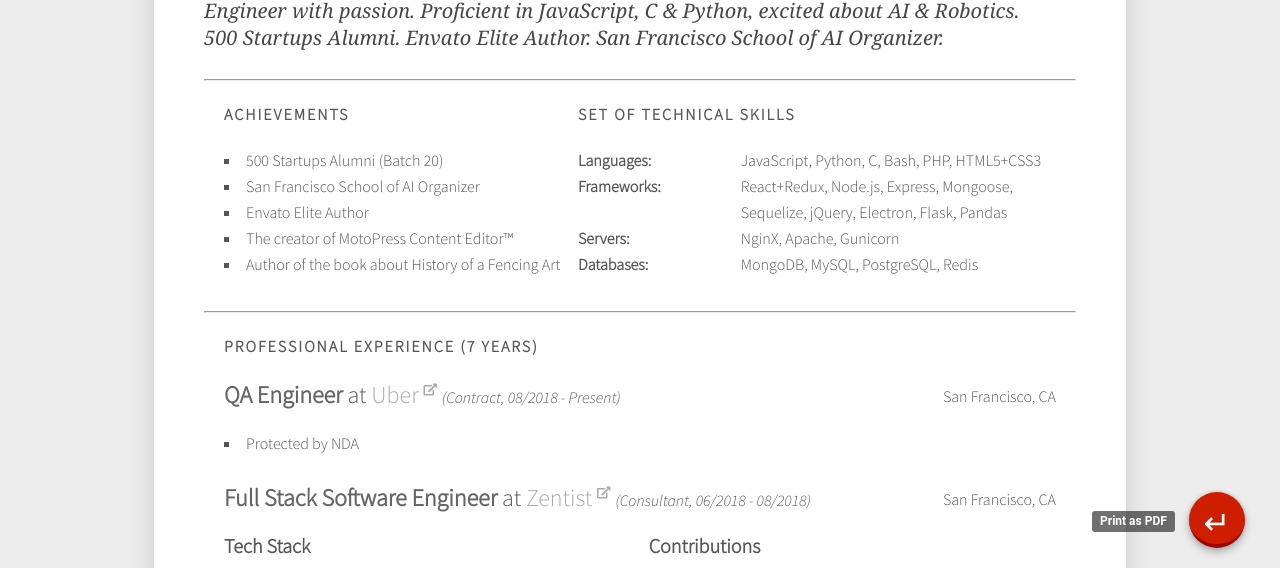
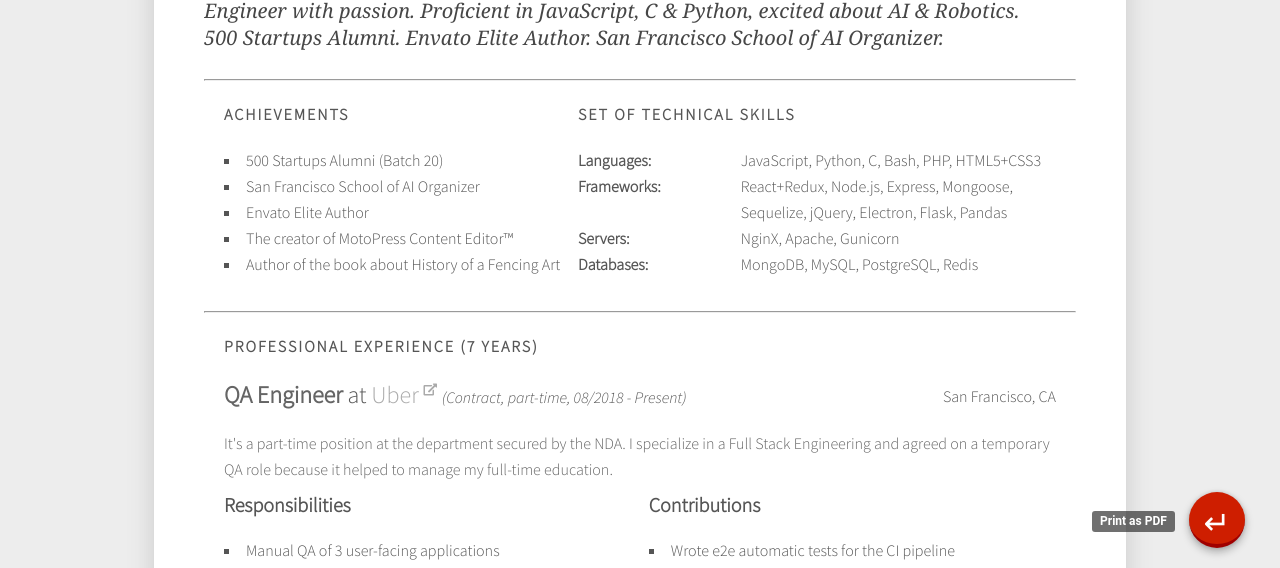
Before and after one commit to sergio-garkusha/cu7io.us, a website: page resume.html in a window 1280 px wide. Shown: the part 232-800 px from the top of the page. Drawn offline with Linux system fonts and the light colour scheme.

Commit message:
Added paragraph that clarifies my responsibilities and contributions at Uber

```diff
--- a/assets/css/resume.css
+++ b/assets/css/resume.css
@@ -1,5 +1,9 @@
 body {
     background-color: #ededed !important;
+}
+
+p {
+    margin: 0 0 10px 0 !important;
 }
 
 .doc-wrapper {
--- a/resume.html
+++ b/resume.html
@@ -131,13 +131,18 @@
         <article>
           <h5>
             <b>QA Engineer</b> at <a href="//uber.com/" target="_blank">Uber <sup class="fas fa-external-link-alt"></sup></a>
-            <i>(Contract, 08/2018 - Present)</i>
+            <i>(Contract, part-time, 08/2018 - Present)</i>
             <span>San Francisco, CA<span>
           </h5>
+          <p>It's a part-time position at the department secured by the NDA. I specialize in a Full Stack Engineering and agreed on a temporary QA role because it helped to manage my full-time education.</p>
           <div class="row">
+              <ul class="six columns">
+                <h6>Responsibilities</h6>
+                <li>Manual QA of 3 user-facing applications</li>
+            </ul>
             <ul class="six columns">
-              <!-- <h6>Tech Stack</h6> -->
-              <li>Protected by NDA</li>
+              <h6>Contributions</h6>
+              <li>Wrote e2e automatic tests for the CI pipeline</li>
             </ul>
           </div>
         </article>
```
